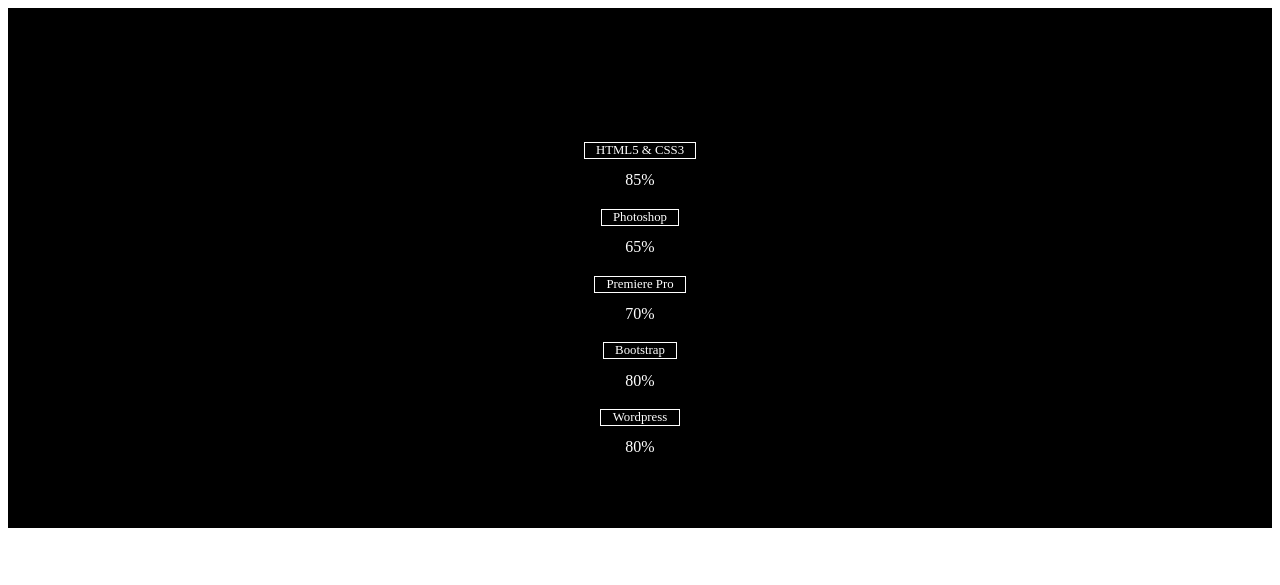
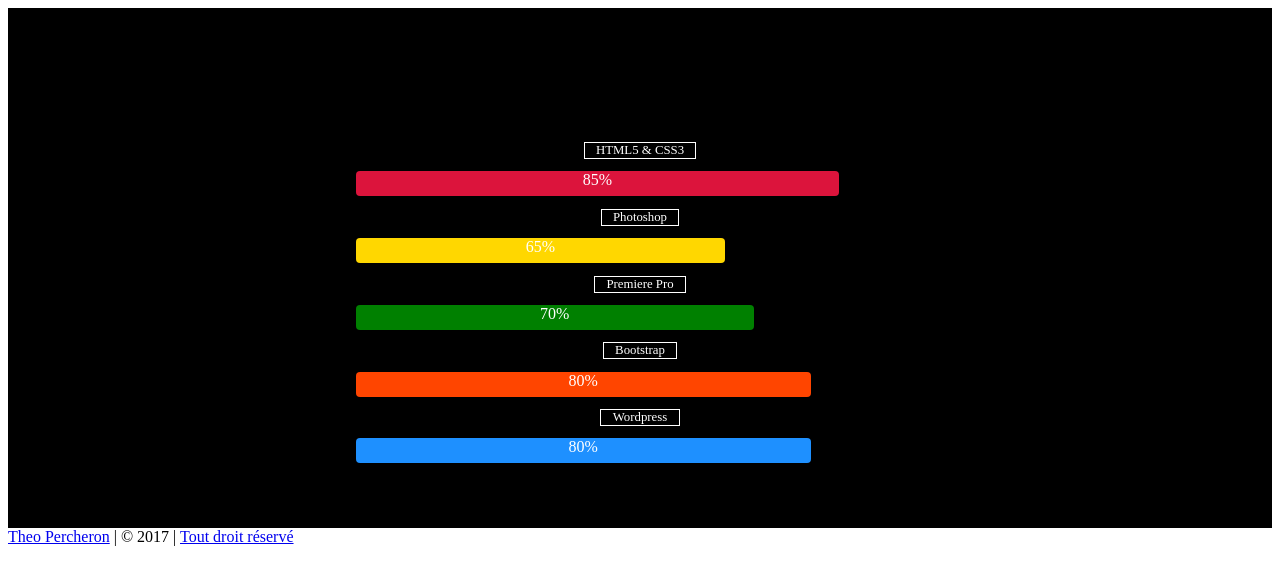
Before and after one commit to Tpercher/Progressive-bar, a PHP site: page / in a window 1280 px wide. Shown: the top 585 px of the page. Run offline with PHP 8.4, Linux system fonts and the light colour scheme; some libraries are stand-ins or nearby versions.

Commit message:
Update index.php

```diff
--- a/index.php
+++ b/index.php
@@ -38,3 +38,11 @@
 						</div>
 					</article>
 		</section>
+<footer>
+	<a href="index.php" title="mon site">Theo Percheron</a>
+	<span> | &copy; 2017 | </span>
+	<a href="#" title="mentions légales"> Tout droit réservé </a>
+</footer>
+</body>
+	<script src="script.js"></script><!-- Si je le place en haut cela fait bugger les modal -->
+</html>
```
